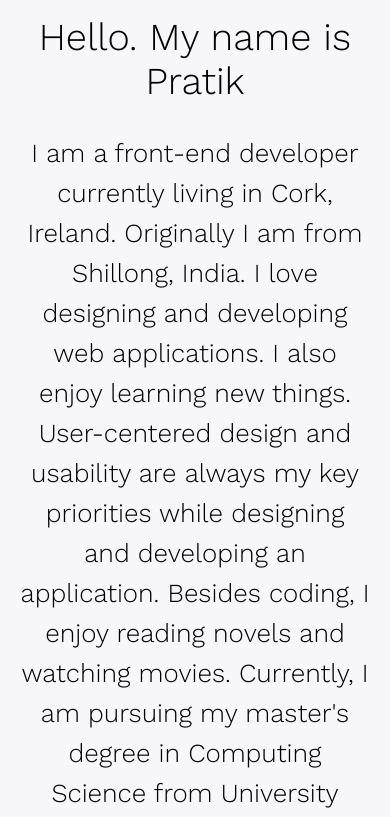
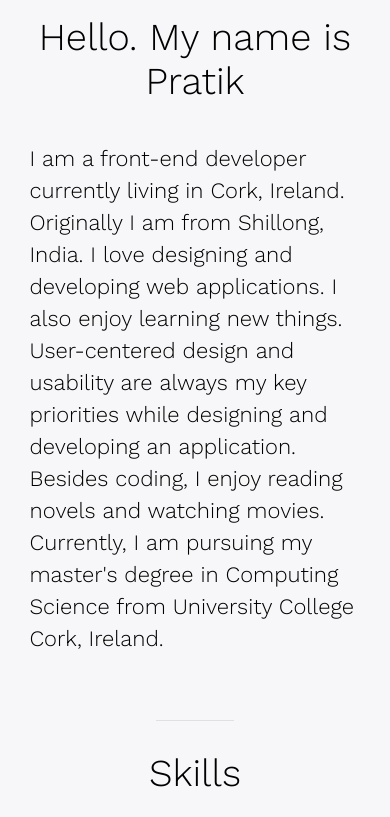
Before and after one commit to pratik-chakravorty/pratik-chakravorty.github.io, a plain HTML site: page about.html in a window 390 px wide. Shown: the part 720-1537 px from the top of the page. Drawn offline with nearby package versions, Linux system fonts and the light colour scheme.

Commit message:
fixed about section

```diff
--- a/style.css
+++ b/style.css
@@ -683,7 +683,10 @@ h3 {
   }
 
   .about-me-text p {
-    text-align: center;
+    text-align: left;
+    font-size:22px;
+    line-height:2.0rem;
+    padding:10px;
   }
 
  }
```
